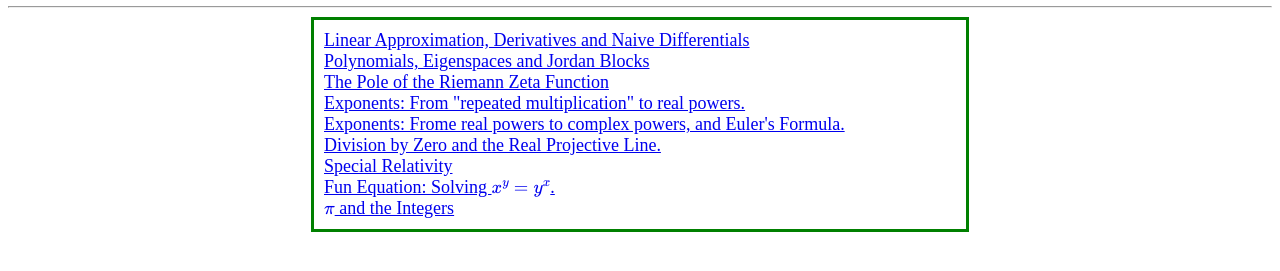
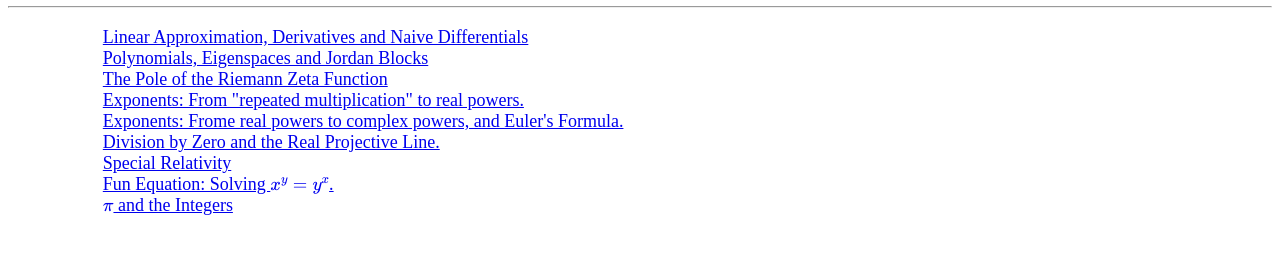
Before and after one commit to Eqns/eqns.github.io, a plain HTML site: page index.html in a window 1280 px wide. Shown: the part 125-396 px from the top of the page. Drawn offline with nearby package versions, Linux system fonts and the light colour scheme; some packages are replaced by stand-ins of ours.

Commit message:
Update style.css

```diff
--- a/style.css
+++ b/style.css
@@ -54,8 +54,7 @@ h4 {
     margin-bottom: 5px;
     margin-left: auto;
     margin-right: auto;
-    width: 50%;
-    border: 3px solid green;
+    width: 85%;
     padding: 10px;
 }
 
```
